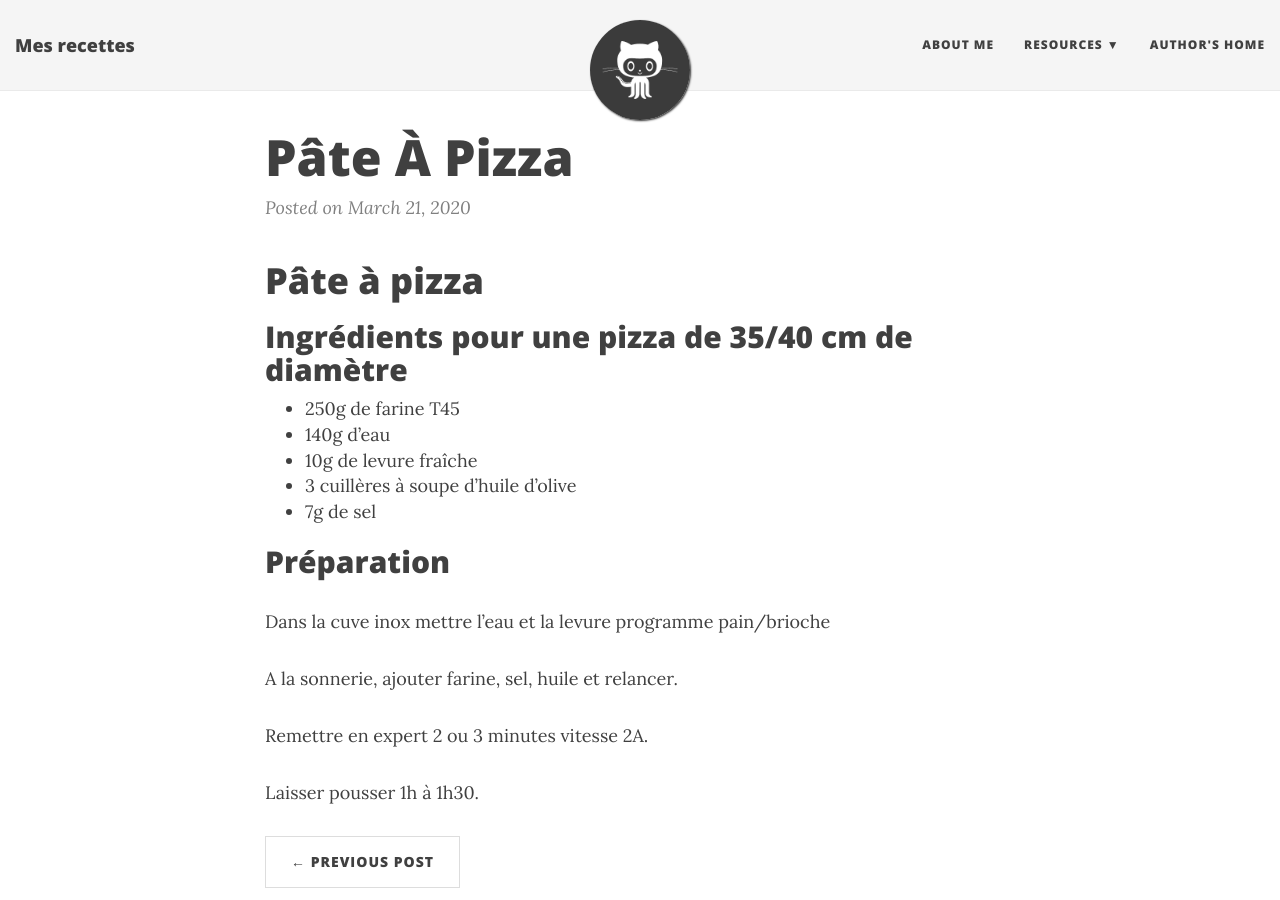
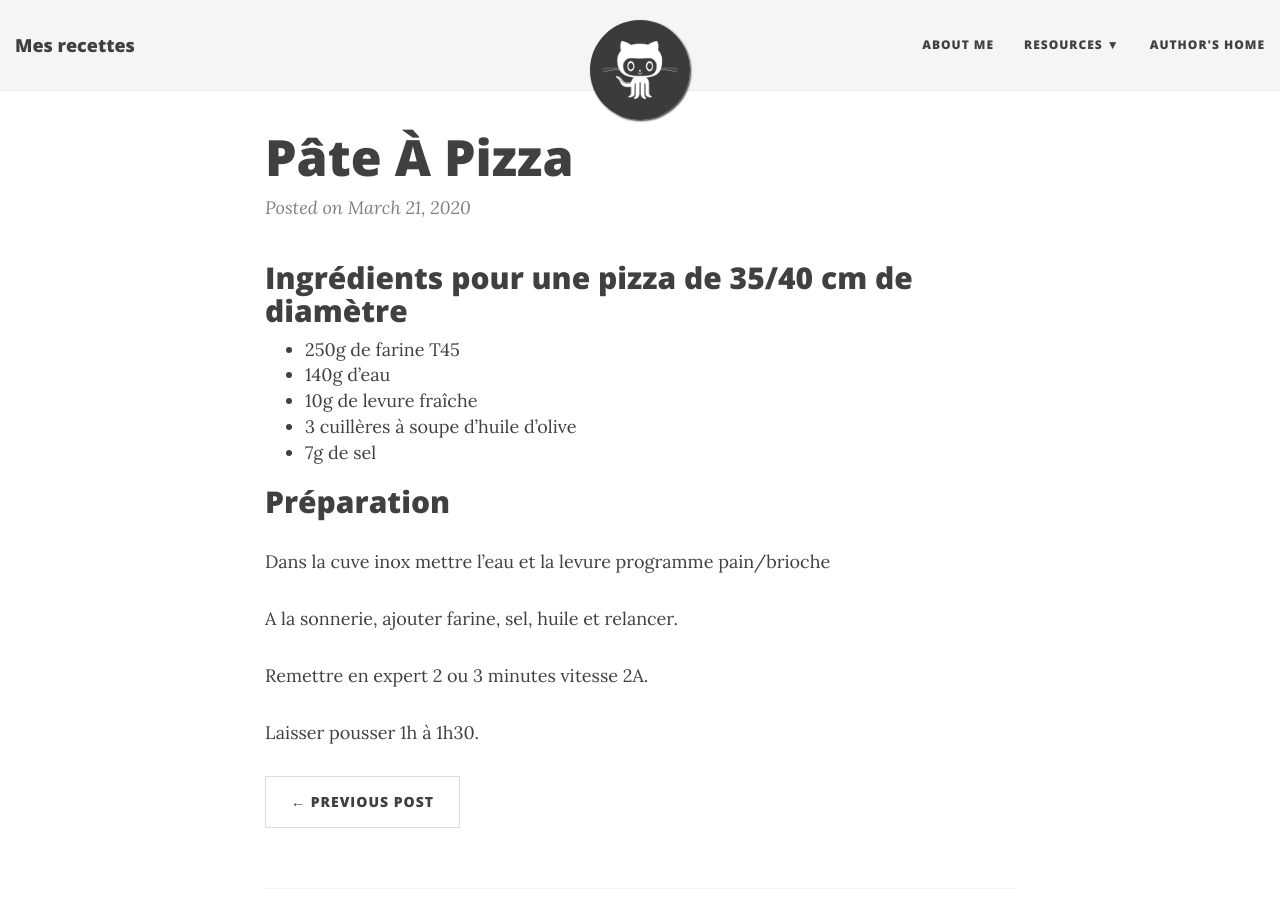
Before and after one commit to TheFeloDevTeam/TheBlogOfFeloFamily, a Jekyll site: the page built from _posts/2020-03-21-Pâte-à-pizza.md, in a window 1280 px wide and 900 px high. Built offline with Jekyll 4.4.1, drawn with Linux system fonts in a browser that asks for light colours; nearby versions of some CDN libraries.

Commit message:
Update 2020-03-21-Pâte-à-pizza.md

```diff
--- a/_posts/2020-03-21-Pâte-à-pizza.md
+++ b/_posts/2020-03-21-Pâte-à-pizza.md
@@ -1,6 +1,3 @@
-# Pâte à pizza
-
-
 ## Ingrédients pour une pizza de 35/40 cm de diamètre
 
 - 250g de farine T45
```
